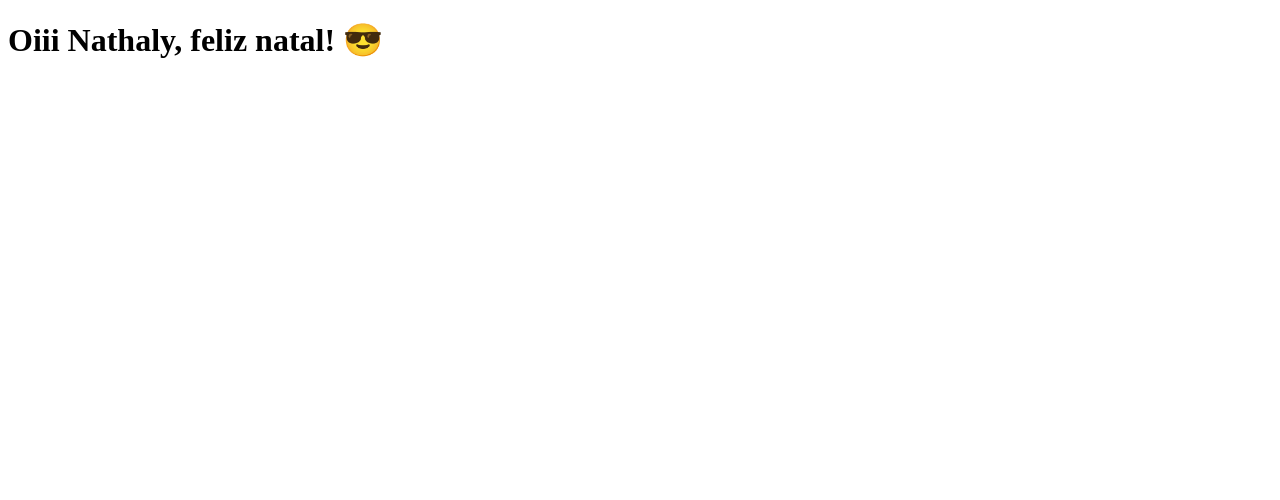
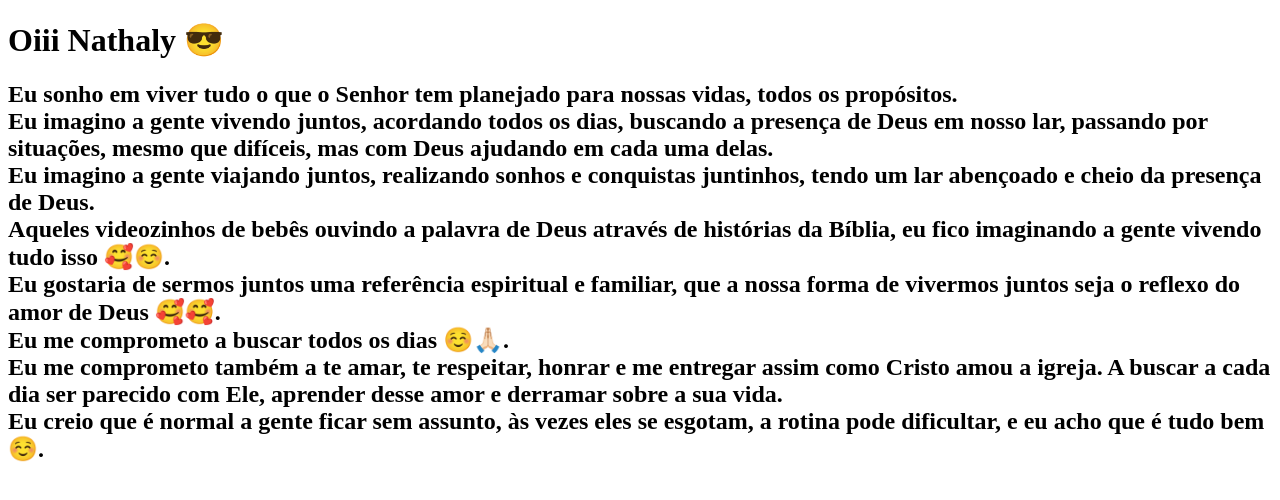
Before and after one commit to pedroabreudev/clone-tabnews, a Next.js app: page / in a window 1280 px wide. Shown: the top 500 px of the page. Built offline with nearby package versions, Linux system fonts and the light colour scheme.

Commit message:
adicionando frase

```diff
--- a/pages/index.js
+++ b/pages/index.js
@@ -1,5 +1,27 @@
-function Home(){
-    return <h1>Oiii Nathaly, feliz natal! 😎</h1>
-}
+function Home() {
+    return (
+      <div>
+        <h1>Oiii Nathaly 😎</h1>
+
+        <h2>
+          Eu sonho em viver tudo o que o Senhor tem planejado para nossas vidas, todos os propósitos.
+          <br />
+          Eu imagino a gente vivendo juntos, acordando todos os dias, buscando a presença de Deus em nosso lar, passando por situações, mesmo que difíceis, mas com Deus ajudando em cada uma delas.
+          <br />
+          Eu imagino a gente viajando juntos, realizando sonhos e conquistas juntinhos, tendo um lar abençoado e cheio da presença de Deus.
+          <br />
+          Aqueles videozinhos de bebês ouvindo a palavra de Deus através de histórias da Bíblia, eu fico imaginando a gente vivendo tudo isso 🥰☺️.
+          <br />
+          Eu gostaria de sermos juntos uma referência espiritual e familiar, que a nossa forma de vivermos juntos seja o reflexo do amor de Deus 🥰🥰.
+          <br />
+          Eu me comprometo a buscar todos os dias ☺️🙏🏻.
+          <br />
+          Eu me comprometo também a te amar, te respeitar, honrar e me entregar assim como Cristo amou a igreja. A buscar a cada dia ser parecido com Ele, aprender desse amor e derramar sobre a sua vida.
+          <br />
+          Eu creio que é normal a gente ficar sem assunto, às vezes eles se esgotam, a rotina pode dificultar, e eu acho que é tudo bem ☺️.
+        </h2>
+      </div>
+    );
+  }
 
 export default Home;
```
